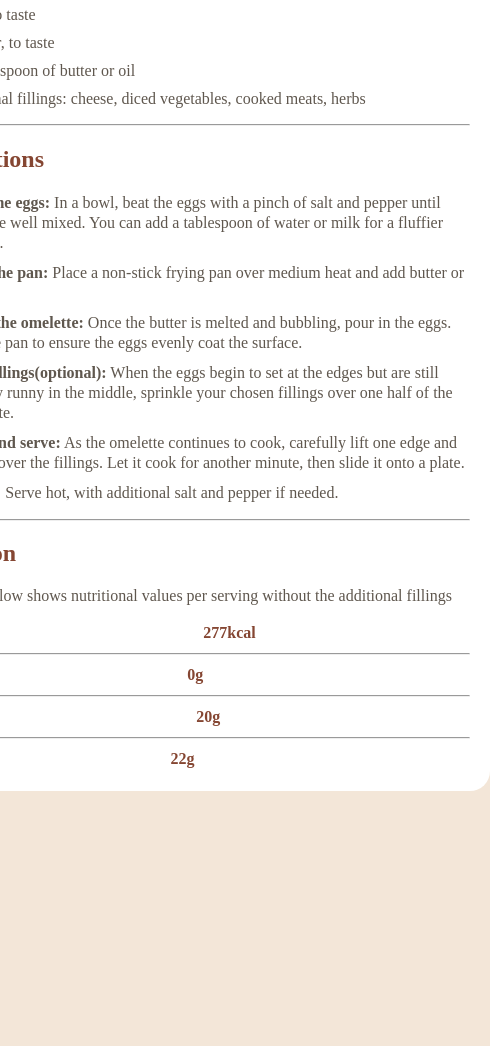
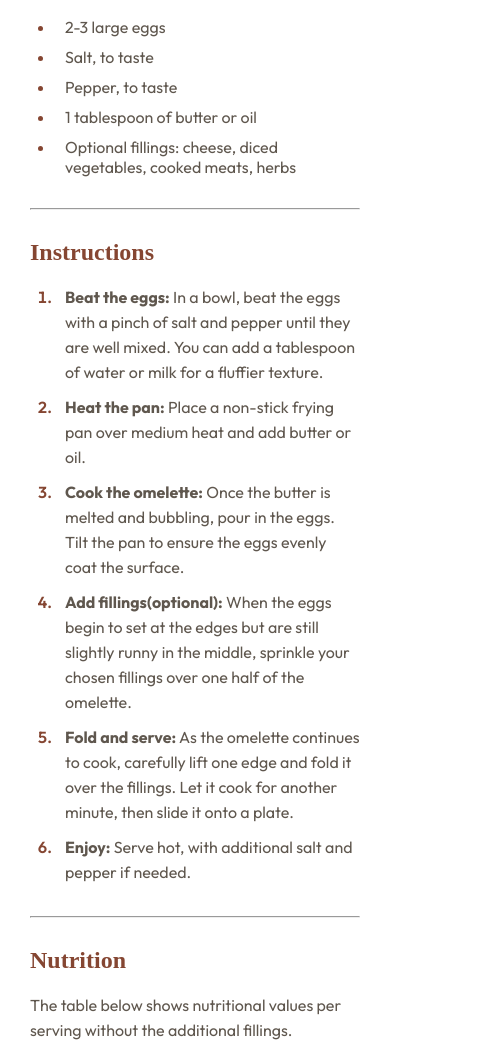
Before and after one commit to mogaby/Omelette-recipe, a plain HTML site: page index.html in a window 390 px wide. Shown: the part 683-1729 px from the top of the page, 490 px wide, since content can reach past the window. Before the commit the page ends 1482 px from the top, so only its background shows below. Drawn offline with Linux system fonts and the light colour scheme.

Commit message:
Made some changes and added media querries

```diff
--- a/index.html
+++ b/index.html
@@ -6,10 +6,23 @@
     <meta name="Author" content="Joshua Ampofo" />
     <title>Simple Omelette Recipe</title>
     <link rel="stylesheet" href="sor.css" />
+    <link rel="preconnect" href="https://fonts.googleapis.com" />
+    <link rel="preconnect" href="https://fonts.gstatic.com" crossorigin />
+    <link
+      href="https://fonts.googleapis.com/css2?family=Young+Serif&display=swap"
+      rel="stylesheet"
+    />
+    <link rel="preconnect" href="https://fonts.googleapis.com" />
+    <link rel="preconnect" href="https://fonts.gstatic.com" crossorigin />
+    <link
+      href="https://fonts.googleapis.com/css2?family=Outfit:wght@100..900&family=Young+Serif&display=swap"
+      rel="stylesheet"
+    />
   </head>
   <body>
     <div id="main">
       <img src="image-omelette.jpeg" alt="" id="image" />
+      <div id="mq">
         <h1 style="color: hsl(24, 5%, 18%)">Simple Omelette Recipe</h1>
         <p>
           An easy and quick dish, perfect for any meal. This classic omelette
@@ -45,62 +58,64 @@
             can add a tablespoon of water or milk for a fluffier texture.
           </li>
           <li>
-          <strong class="strong">Heat the pan:</strong> Place a non-stick frying
-          pan over medium heat and add butter or oil.
+            <strong class="strong">Heat the pan:</strong> Place a non-stick
+            frying pan over medium heat and add butter or oil.
           </li>
           <li>
-          <strong class="strong">Cook the omelette:</strong> Once the butter is
-          melted and bubbling, pour in the eggs. Tilt the pan to ensure the eggs
-          evenly coat the surface.
+            <strong class="strong">Cook the omelette:</strong> Once the butter
+            is melted and bubbling, pour in the eggs. Tilt the pan to ensure the
+            eggs evenly coat the surface.
           </li>
           <li>
-          <strong class="strong">Add fillings(optional):</strong> When the eggs
-          begin to set at the edges but are still slightly runny in the middle,
-          sprinkle your chosen fillings over one half of the omelette.
+            <strong class="strong">Add fillings(optional):</strong> When the
+            eggs begin to set at the edges but are still slightly runny in the
+            middle, sprinkle your chosen fillings over one half of the omelette.
           </li>
           <li>
             <strong class="strong">Fold and serve:</strong> As the omelette
             continues to cook, carefully lift one edge and fold it over the
-          fillings. Let it cook for another minute, then slide it onto a plate.
+            fillings. Let it cook for another minute, then slide it onto a
+            plate.
           </li>
           <li>
-          <strong class="strong">Enjoy:</strong> Serve hot, with additional salt
-          and pepper if needed.
+            <strong class="strong">Enjoy:</strong> Serve hot, with additional
+            salt and pepper if needed.
           </li>
         </ol>
         <hr />
         <h2 style="color: hsl(14, 45%, 36%)">Nutrition</h2>
         <p>
           The table below shows nutritional values per serving without the
-        additional fillings
+          additional fillings.
         </p>
         <table>
           <tr>
             <td>Calories</td>
-          <td>277kcal</td>
+            <td id="td1">277kcal</td>
           </tr>
         </table>
         <hr />
         <table>
           <tr>
             <td>Carbs</td>
-          <td>0g</td>
+            <td id="td2">0g</td>
           </tr>
         </table>
         <hr />
         <table>
           <tr>
             <td>Protein</td>
-          <td>20g</td>
+            <td id="td3">20g</td>
           </tr>
         </table>
         <hr />
         <table>
           <tr>
             <td>Fat</td>
-          <td>22g</td>
+            <td id="td4">22g</td>
           </tr>
         </table>
       </div>
+    </div>
   </body>
 </html>
--- a/sor.css
+++ b/sor.css
@@ -1,66 +1,176 @@
-body{
+body {
   background-color: hsl(30, 54%, 90%);
   display: flex;
   justify-content: center;
   align-items: center;
   min-height: 100vh;
   color: hsl(30, 10%, 34%);
+  font-family: "Outfit";
 }
-#image{
-    width: 550px;
+h1,
+h2,
+h3 {
+  font-family: "Young+serif";
+}
+h2,
+h3 {
+  padding-top: 10px;
+}
+#image {
+  width: 650px;
   height: auto;
   border-radius: 10px;
 }
-#main{
+#main {
   height: auto;
-    width: 550px;
+  width: 650px;
   background-color: white;
   border-radius: 20px;
-    padding: 20px;
+  padding: 30px;
 }
-#pt{
+#pt {
   border-radius: 10px;
   background-color: hsl(330, 100%, 98%);
   padding-left: 30px;
   padding-bottom: 5px;
   padding-top: 5px;
 }
-ul{
+ul {
   list-style-position: outside;
   padding-left: 25px;
+  padding-bottom: 5px;
 }
 
 ul li {
   margin-bottom: 10px;
   text-indent: 12px;
 }
-ul li::marker{
+ul li::marker {
   color: hsl(14, 45%, 36%);
 }
-ol{
+ol {
   list-style-position: outside;
   padding-left: 25px;
+  padding-bottom: 5px;
 }
-ol li{
+ol li {
   padding-left: 10px;
   margin-bottom: 10px;
   line-height: 20px;
 }
-ol li::marker{
+ol li::marker {
   color: hsl(14, 45%, 36%);
+  font-weight: 600;
 }
-.strong{
+.strong {
   color: hsl(30, 10%, 34%);
 }
-.tbr{
-    color: hsl(14, 45%, 36%);
-}
-td:first-child{
+td:first-child {
   padding-left: 25px;
   font-weight: 400;
 }
-td:last-child{
-    padding-left: 200px;
+td:last-child {
   color: hsl(14, 45%, 36%);
   font-weight: 700;
 }
+#td1 {
+  padding-left: 243px;
+}
+#td2 {
+  padding-left: 260px;
+}
+#td3 {
+  padding-left: 250px;
+}
+#td4 {
+  padding-left: 277px;
+}
+@media (max-width: 500px) {
+  body {
+    padding: 0px;
+    margin: 0px;
+    background-color: white;
+    line-height: 25px;
+  }
+  #main {
+    height: 100vh;
+    width: auto;
+    border-radius: 0px;
+    padding: 0px;
+  }
+  #image {
+    width: 100%;
+    height: auto;
+    border-radius: 0px;
+  }
+  #mq {
+    padding: 30px;
+    padding-top: 5px;
+  }
+  h1 {
+    font-size: 40px;
+    line-height: 40px;
+  }
+  #pt {
+    border-radius: 10px;
+    background-color: hsl(330, 100%, 98%);
+    padding-left: 30px;
+    padding-top: 2px;
+  }
+  ul {
+    list-style-position: outside;
+    padding-left: 25px;
+    padding-right: 30px;
+    padding-bottom: 5px;
+    line-height: 20px;
+  }
+
+  ul li {
+    text-indent: 0px;
+    padding-left: 10px;
+  }
+  ul li::marker {
+    color: hsl(14, 45%, 36%);
+  }
+  ol {
+    list-style-position: outside;
+    padding-left: 25px;
+    padding-bottom: 5px;
+  }
+  ol li {
+    padding-left: 10px;
+    line-height: 25px;
+  }
+  ol li::marker {
+    color: hsl(14, 45%, 36%);
+    font-weight: 600;
+    font-family: "Outfit";
+  }
+  .strong {
+    color: hsl(30, 10%, 34%);
+  }
+  td:first-child {
+    padding-left: 25px;
+    font-weight: 400;
+  }
+  td:last-child {
+    color: hsl(14, 45%, 36%);
+    font-weight: 700;
+  }
+  #td1 {
+    padding-left: 45px;
+  }
+  #td2 {
+    padding-left: 62px;
+  }
+  #td3 {
+    padding-left: 52px;
+  }
+  #td4 {
+    padding-left: 78px;
+  }
+  h2,
+  h3 {
+    padding-top: 10px;
+  }
+}
```
Lines whose indentation alone changed are shown as unchanged.
